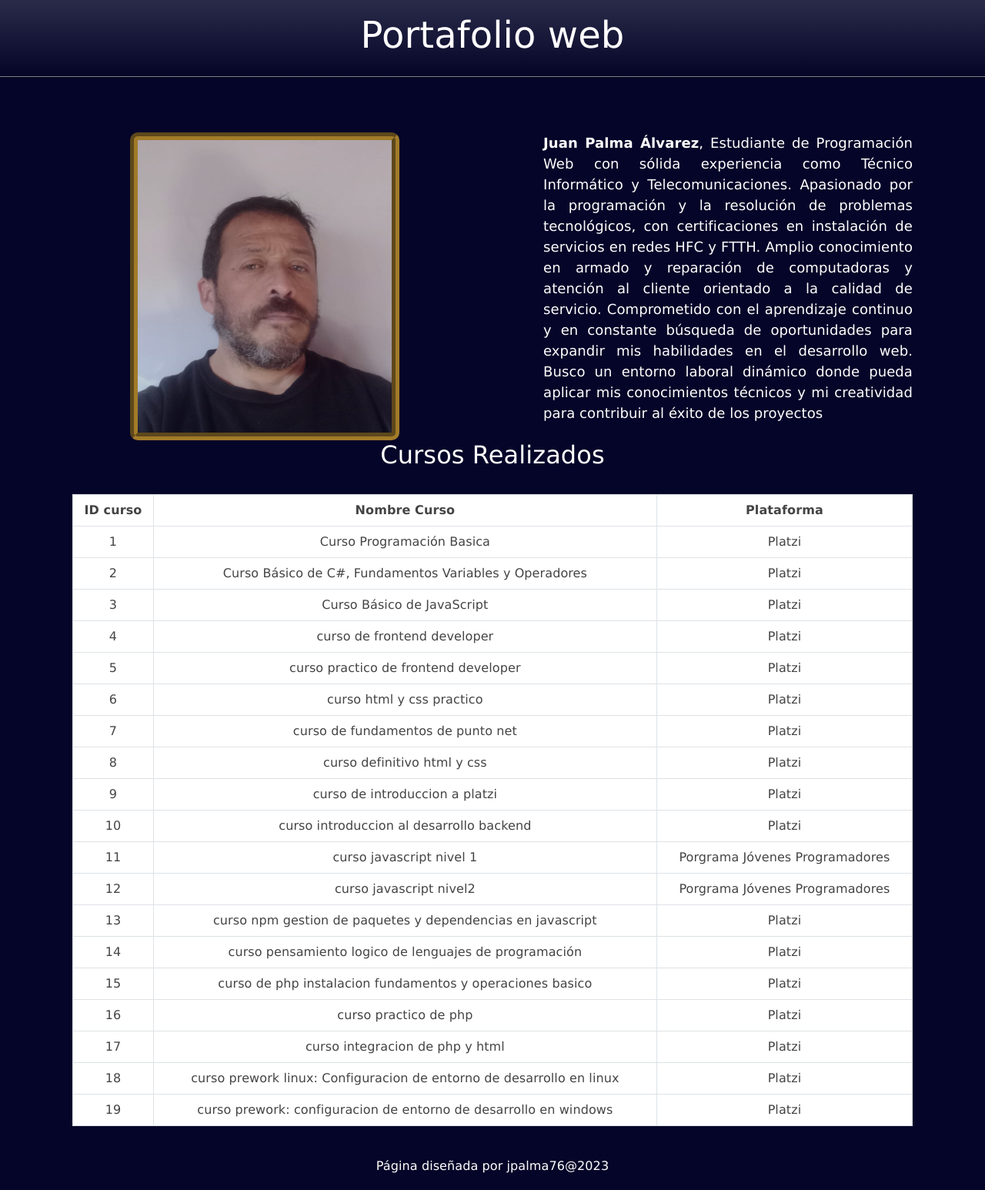
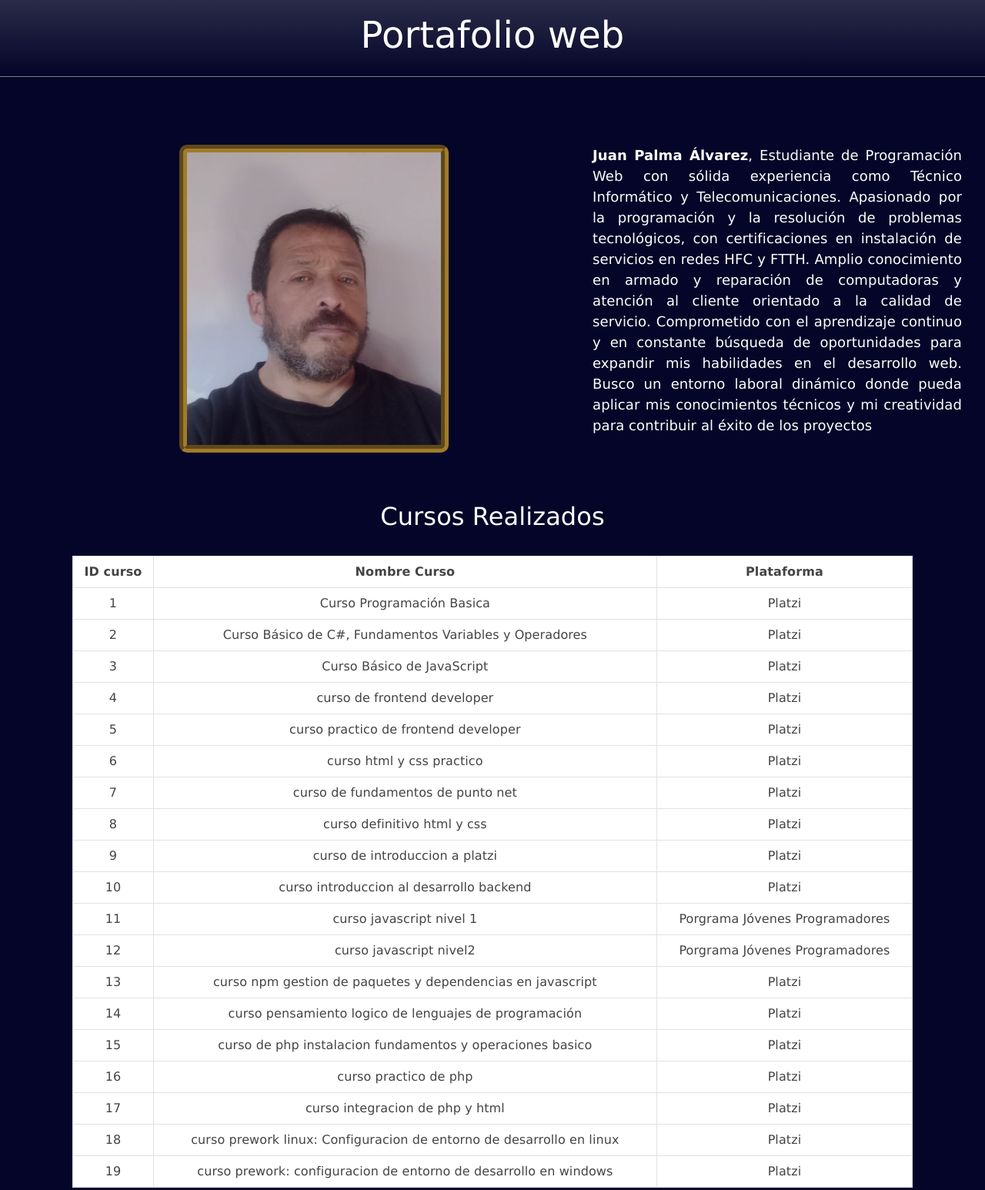
Before and after one commit to jpalma76/otro-portafolio, a plain HTML site: page index.html in a window 1280 px wide. Shown: the top 1546 px of the page at 77% size. Drawn offline with Linux system fonts and the light colour scheme.

Commit message:
modifica media Query a page-one a 1100

```diff
--- a/css/index.css
+++ b/css/index.css
@@ -34,6 +34,10 @@ body {
     display: flex;
     margin-top: 3rem;
     justify-content: space-between;
+    margin: 4rem;
+}
+.page-two {
+    margin-top: 4rem;
 }
 
 .foto {
@@ -75,7 +79,7 @@ footer {
     bottom: 0;
 }
 
-@media(max-width:1000px) {
+@media(max-width:1100px) {
     .page-one {
         flex-direction: column;
         gap: 20px;
```
